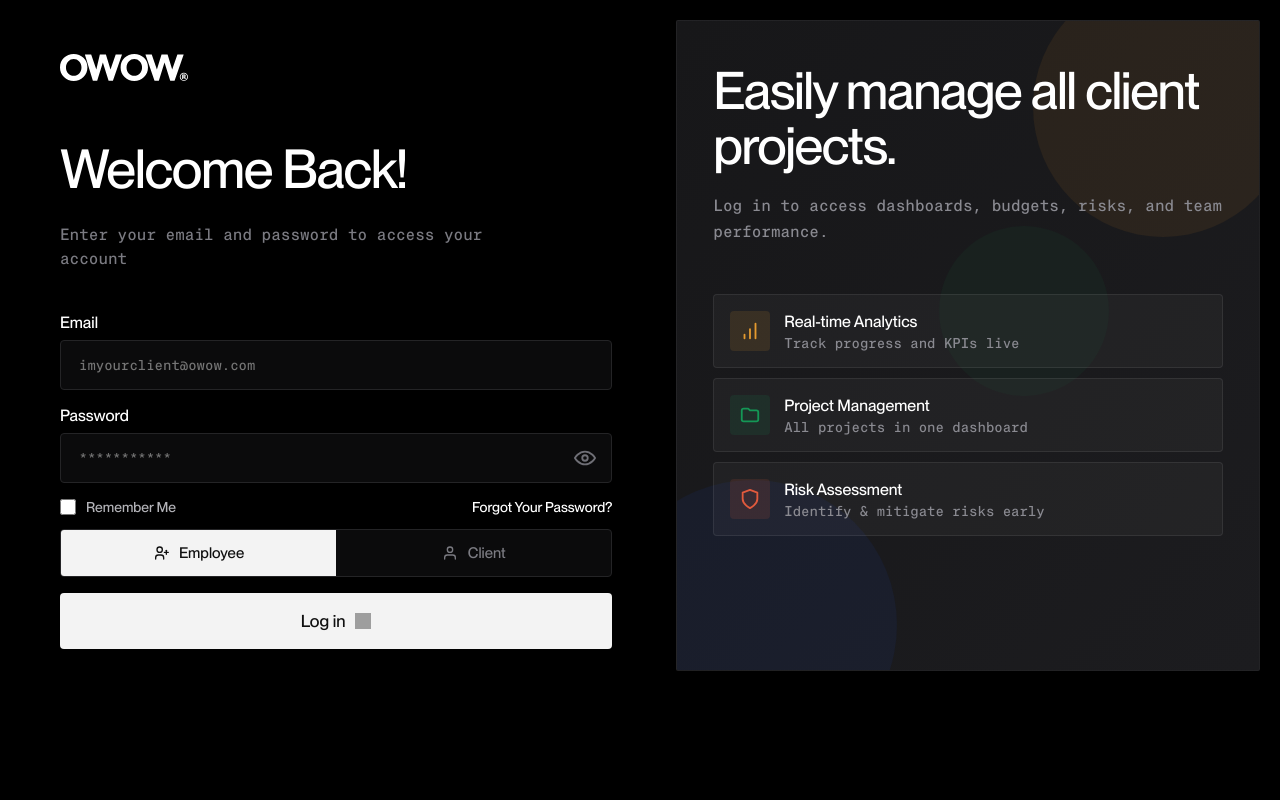
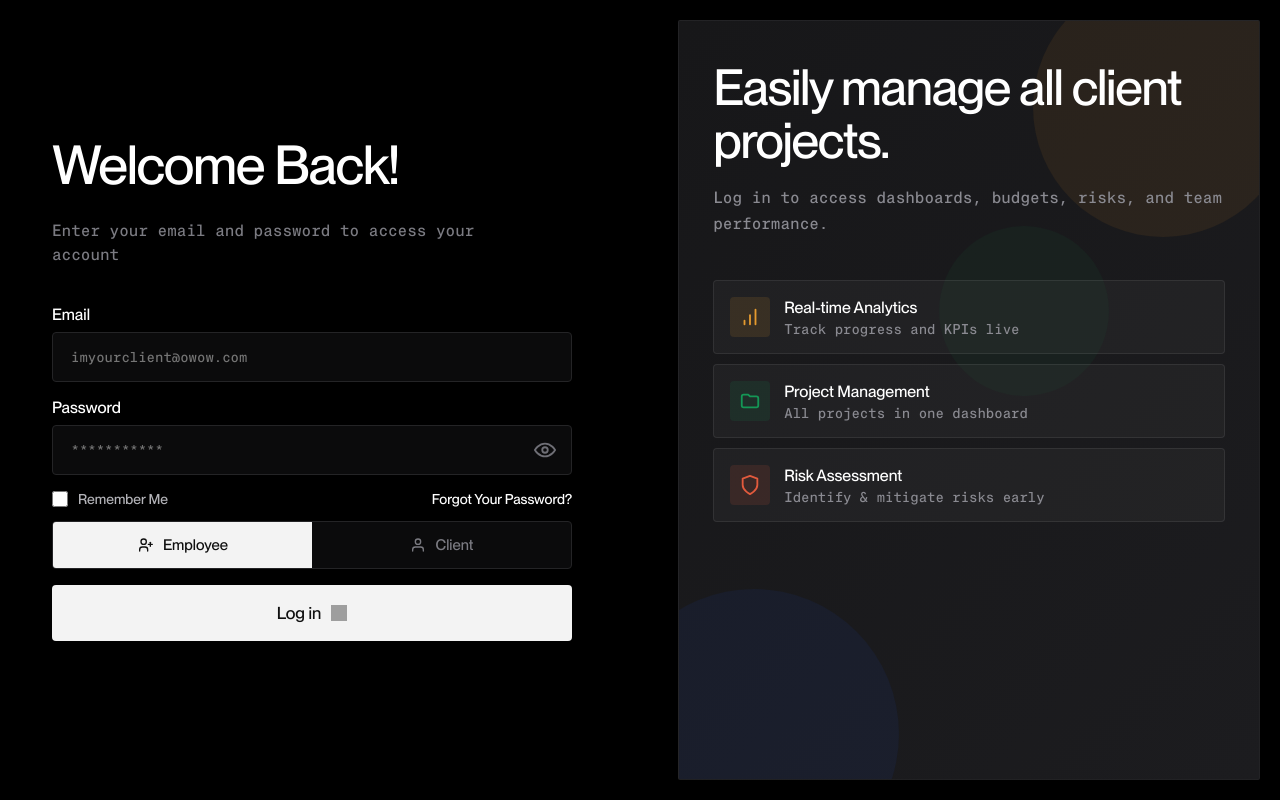
Before and after one commit to skarolinax/owow_dashboard, a React (Vite) app: page / in a window 1280 px wide. Built offline with nearby package versions, Linux system fonts and the light colour scheme; grey boxes are pictures that could not be loaded.

Commit message:
Updated login page styling

```diff
--- a/src/pages/LoginPage.jsx
+++ b/src/pages/LoginPage.jsx
@@ -2,7 +2,7 @@ import { useState, useEffect, useRef } from "react";
 import { useNavigate } from "react-router-dom";
 import logo from "../assets/images/logo.svg";
 import arrowRight from "../assets/images/arrow-right.svg";
-import clients from "../data/clients.json"
+import clients from "../data/clients.json";
 
 function LoginPage() {
   const navigate = useNavigate();
@@ -13,8 +13,13 @@ function LoginPage() {
   const [role, setRole] = useState("employee");
   const [showPassword, setShowPassword] = useState(false);
 
-  // screen size state for responsiveness
   const [screenWidth, setScreenWidth] = useState(window.innerWidth);
+
+  const [isLoginHovered, setIsLoginHovered] = useState(false);
+  const [isForgotHovered, setIsForgotHovered] = useState(false);
+  const [isEmployeeHovered, setIsEmployeeHovered] = useState(false);
+  const [isClientHovered, setIsClientHovered] = useState(false);
+  const [hoveredCard, setHoveredCard] = useState(null);
 
   const isMobile = screenWidth <= 768;
   const isTablet = screenWidth <= 1100;
@@ -73,7 +78,7 @@ function LoginPage() {
   const handleLogin = (e) => {
     e.preventDefault();
 
-    const client = clients.find(c => c.name === "Nike"); // For the client role we just pick random one
+    const client = clients.find((c) => c.name === "Nike");
 
     localStorage.setItem("owowRole", role);
 
@@ -84,6 +89,26 @@ function LoginPage() {
       localStorage.removeItem("owowClient");
       navigate("/clients");
     }
+  };
+
+  const getRoleButtonStyle = (buttonRole, isHovered) => {
+    const isActive = role === buttonRole;
+
+    if (buttonRole === "employee") {
+      return {
+        ...styles.roleButton,
+        ...(isMobile ? styles.roleButtonMobile : {}),
+        ...(isActive ? styles.roleButtonEmployeeActive : {}),
+        ...(isHovered && !isActive ? styles.roleButtonHover : {}),
+      };
+    }
+
+    return {
+      ...styles.roleButton,
+      ...(isMobile ? styles.roleButtonMobile : {}),
+      ...(isActive ? styles.roleButtonClientActive : {}),
+      ...(isHovered && !isActive ? styles.roleButtonClientHover : {}),
+    };
   };
 
   return (
@@ -249,9 +274,12 @@ function LoginPage() {
 
                 <button
                   type="button"
+                  onMouseEnter={() => setIsForgotHovered(true)}
+                  onMouseLeave={() => setIsForgotHovered(false)}
                   style={{
                     ...styles.linkButton,
                     ...(isMobile ? styles.linkButtonMobile : {}),
+                    ...(isForgotHovered ? styles.linkButtonHover : {}),
                   }}
                 >
                   Forgot Your Password?
@@ -267,11 +295,9 @@ function LoginPage() {
                 <button
                   type="button"
                   onClick={() => setRole("employee")}
-                  style={{
-                    ...styles.roleButton,
-                    ...(role === "employee" ? styles.roleButtonActive : {}),
-                    ...(isMobile ? styles.roleButtonMobile : {}),
-                  }}
+                  onMouseEnter={() => setIsEmployeeHovered(true)}
+                  onMouseLeave={() => setIsEmployeeHovered(false)}
+                  style={getRoleButtonStyle("employee", isEmployeeHovered)}
                 >
                   <span style={styles.roleIcon}>
                     <svg
@@ -296,11 +322,9 @@ function LoginPage() {
                 <button
                   type="button"
                   onClick={() => setRole("client")}
-                  style={{
-                    ...styles.roleButton,
-                    ...(role === "client" ? styles.roleButtonActive : {}),
-                    ...(isMobile ? styles.roleButtonMobile : {}),
-                  }}
+                  onMouseEnter={() => setIsClientHovered(true)}
+                  onMouseLeave={() => setIsClientHovered(false)}
+                  style={getRoleButtonStyle("client", isClientHovered)}
                 >
                   <span style={styles.roleIcon}>
                     <svg
@@ -323,9 +347,12 @@ function LoginPage() {
 
               <button
                 type="submit"
+                onMouseEnter={() => setIsLoginHovered(true)}
+                onMouseLeave={() => setIsLoginHovered(false)}
                 style={{
                   ...styles.loginButton,
                   ...(isMobile ? styles.loginButtonMobile : {}),
+                  ...(isLoginHovered ? styles.loginButtonHover : {}),
                 }}
               >
                 <span>Log in</span>
@@ -335,6 +362,7 @@ function LoginPage() {
                   style={{
                     ...styles.arrowIcon,
                     ...(isMobile ? styles.arrowIconMobile : {}),
+                    ...(isLoginHovered ? styles.arrowIconHover : {}),
                   }}
                 />
               </button>
@@ -401,6 +429,9 @@ function LoginPage() {
               }}
             >
               <FeatureCard
+                id="analytics"
+                hoveredCard={hoveredCard}
+                setHoveredCard={setHoveredCard}
                 isMobile={isMobile}
                 bg="rgba(228, 154, 47, 0.12)"
                 title="Real-time Analytics"
@@ -424,6 +455,9 @@ function LoginPage() {
               />
 
               <FeatureCard
+                id="management"
+                hoveredCard={hoveredCard}
+                setHoveredCard={setHoveredCard}
                 isMobile={isMobile}
                 bg="rgba(20, 151, 86, 0.12)"
                 title="Project Management"
@@ -445,6 +479,9 @@ function LoginPage() {
               />
 
               <FeatureCard
+                id="risks"
+                hoveredCard={hoveredCard}
+                setHoveredCard={setHoveredCard}
                 isMobile={isMobile}
                 bg="rgba(225, 90, 61, 0.12)"
                 title="Risk Assessment"
@@ -472,12 +509,26 @@ function LoginPage() {
   );
 }
 
-function FeatureCard({ icon, title, description, bg, isMobile }) {
+function FeatureCard({
+  id,
+  icon,
+  title,
+  description,
+  bg,
+  isMobile,
+  hoveredCard,
+  setHoveredCard,
+}) {
+  const isHovered = hoveredCard === id;
+
   return (
     <div
+      onMouseEnter={() => setHoveredCard(id)}
+      onMouseLeave={() => setHoveredCard(null)}
       style={{
         ...styles.featureCard,
         ...(isMobile ? styles.featureCardMobile : {}),
+        ...(isHovered ? styles.featureCardHover : {}),
       }}
     >
       <div
@@ -519,57 +570,62 @@ const styles = {
     boxSizing: "border-box",
     fontFamily: "Montreal",
     color: "#ffffff",
-    overflow: "hidden",
+    display: "flex",
+    alignItems: "stretch",
+    justifyContent: "center",
   },
 
   pageMobile: {
     minHeight: "100vh",
     height: "auto",
-    overflow: "auto",
     padding: "16px",
+    overflow: "visible",
   },
 
   wrapper: {
     display: "grid",
     gridTemplateColumns: "1.04fr 0.96fr",
-    height: "100%",
-    gap: "24px",
+    width: "100%",
+    maxWidth: "1680px",
+    minHeight: "calc(100vh - 40px)",
+    gap: "28px",
     alignItems: "stretch",
   },
 
   wrapperTablet: {
     gridTemplateColumns: "1fr 1fr",
     gap: "18px",
+    minHeight: "calc(100vh - 40px)",
   },
 
   wrapperMobile: {
     gridTemplateColumns: "1fr",
+    minHeight: "auto",
     height: "auto",
     gap: "16px",
   },
 
   leftPanel: {
     backgroundColor: "#000000",
-    padding: "34px 40px 22px 40px",
+    padding: "34px 32px 26px 32px",
     display: "flex",
     flexDirection: "column",
     justifyContent: "flex-start",
   },
 
   leftPanelTablet: {
-    padding: "28px 28px 20px 28px",
+    padding: "28px 20px 20px 20px",
   },
 
   leftPanelMobile: {
-    padding: "12px 8px 0 8px",
+    padding: "10px 4px 0 4px",
   },
 
   logo: {
     width: "128px",
     height: "auto",
     display: "block",
-    marginBottom: "60px",
-    filter: "brightness(0) invert(1)",
+    marginBottom: "56px",
   },
 
   logoTablet: {
@@ -583,7 +639,8 @@ const styles = {
   },
 
   leftContent: {
-    maxWidth: "560px",
+    width: "100%",
+    maxWidth: "520px",
   },
 
   leftContentMobile: {
@@ -617,7 +674,7 @@ const styles = {
     color: "#7B7B82",
     fontSize: "16px",
     lineHeight: 1.5,
-    marginBottom: "42px",
+    marginBottom: "38px",
     maxWidth: "430px",
     fontFamily: "MontrealMono",
   },
@@ -671,6 +728,7 @@ const styles = {
     fontSize: "14px",
     outline: "none",
     fontFamily: "MontrealMono",
+    transition: "border-color 0.2s ease, box-shadow 0.2s ease, transform 0.2s ease",
   },
 
   inputTablet: {
@@ -698,6 +756,7 @@ const styles = {
     fontSize: "14px",
     outline: "none",
     fontFamily: "MontrealMono",
+    transition: "border-color 0.2s ease, box-shadow 0.2s ease, transform 0.2s ease",
   },
 
   eyeButton: {
@@ -712,6 +771,7 @@ const styles = {
     display: "flex",
     alignItems: "center",
     justifyContent: "center",
+    transition: "opacity 0.2s ease, transform 0.2s ease",
   },
 
   optionsRow: {
@@ -765,10 +825,16 @@ const styles = {
     fontSize: "14px",
     padding: 0,
     fontFamily: "Montreal",
+    transition: "opacity 0.2s ease, transform 0.2s ease, color 0.2s ease",
   },
 
   linkButtonMobile: {
     fontSize: "13px",
+  },
+
+  linkButtonHover: {
+    color: "#E49A2F",
+    transform: "translateY(-1px)",
   },
 
   roleSwitch: {
@@ -798,6 +864,7 @@ const styles = {
     justifyContent: "center",
     gap: "10px",
     fontFamily: "Montreal",
+    transition: "all 0.22s ease",
   },
 
   roleButtonMobile: {
@@ -806,9 +873,26 @@ const styles = {
     gap: "8px",
   },
 
-  roleButtonActive: {
+  roleButtonEmployeeActive: {
     backgroundColor: "#F3F3F3",
     color: "#101010",
+    boxShadow: "inset 0 0 0 1px rgba(255,255,255,0.08)",
+  },
+
+  roleButtonClientActive: {
+    backgroundColor: "#E49A2F",
+    color: "#101010",
+    boxShadow: "inset 0 0 0 1px rgba(255,255,255,0.08)",
+  },
+
+  roleButtonHover: {
+    backgroundColor: "rgba(255,255,255,0.05)",
+    color: "#F3F3F3",
+  },
+
+  roleButtonClientHover: {
+    backgroundColor: "rgba(228, 154, 47, 0.18)",
+    color: "#F3F3F3",
   },
 
   roleIcon: {
@@ -831,6 +915,7 @@ const styles = {
     justifyContent: "center",
     gap: "10px",
     fontFamily: "Montreal",
+    transition: "transform 0.22s ease, box-shadow 0.22s ease, filter 0.22s ease",
   },
 
   loginButtonMobile: {
@@ -839,14 +924,25 @@ const styles = {
     gap: "8px",
   },
 
+  loginButtonHover: {
+    transform: "translateY(-2px)",
+    boxShadow: "0 14px 30px rgba(255,255,255,0.08)",
+    filter: "brightness(0.96)",
+  },
+
   arrowIcon: {
     width: "16px",
     height: "16px",
+    transition: "transform 0.22s ease",
   },
 
   arrowIconMobile: {
     width: "14px",
     height: "14px",
+  },
+
+  arrowIconHover: {
+    transform: "translateX(4px)",
   },
 
   rightPanel: {
@@ -855,20 +951,21 @@ const styles = {
     background: "linear-gradient(135deg, #171719 0%, #1C1C1F 100%)",
     border: "1px solid rgba(255,255,255,0.04)",
     borderRadius: "2px",
-    padding: "42px 36px 24px 36px",
+    padding: "40px 34px 26px 34px",
     display: "flex",
     alignItems: "flex-start",
+    justifyContent: "flex-start",
     boxSizing: "border-box",
-    height: "100%",
+    minHeight: "100%",
   },
 
   rightPanelTablet: {
-    padding: "32px 24px 20px 24px",
+    padding: "30px 22px 20px 22px",
   },
 
   rightPanelMobile: {
     minHeight: "auto",
-    padding: "28px 20px 18px 20px",
+    padding: "28px 18px 18px 18px",
     height: "auto",
   },
 
@@ -876,7 +973,7 @@ const styles = {
     position: "relative",
     zIndex: 2,
     width: "100%",
-    maxWidth: "620px",
+    maxWidth: "600px",
   },
 
   rightContentMobile: {
@@ -884,11 +981,11 @@ const styles = {
   },
 
   rightHeading: {
-    fontSize: "52px",
+    fontSize: "50px",
     lineHeight: 1.06,
-    letterSpacing: "-1.4px",
+    letterSpacing: "-1.3px",
     fontWeight: 500,
-    margin: "0 0 20px 0",
+    margin: "0 0 18px 0",
     maxWidth: "500px",
   },
 
@@ -909,8 +1006,8 @@ const styles = {
     fontSize: "16px",
     color: "#8A8A91",
     lineHeight: 1.6,
-    marginBottom: "50px",
-    maxWidth: "560px",
+    marginBottom: "44px",
+    maxWidth: "540px",
     fontFamily: "MontrealMono",
   },
 
@@ -948,11 +1045,18 @@ const styles = {
     borderRadius: "4px",
     width: "100%",
     boxSizing: "border-box",
+    transition: "transform 0.22s ease, border-color 0.22s ease, background 0.22s ease",
   },
 
   featureCardMobile: {
     padding: "14px 14px",
     gap: "12px",
+  },
+
+  featureCardHover: {
+    transform: "translateY(-2px)",
+    background: "rgba(255,255,255,0.05)",
+    borderColor: "rgba(255,255,255,0.14)",
   },
 
   featureIconBox: {
```
